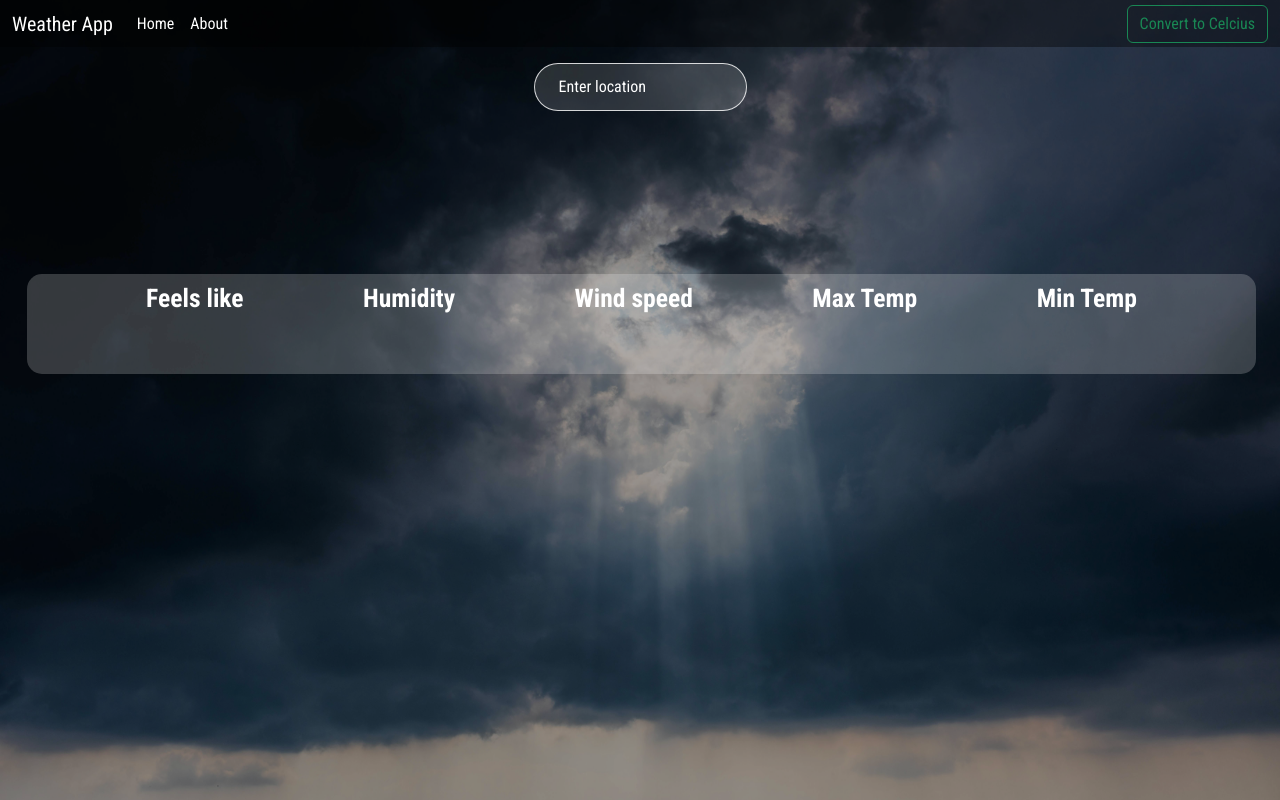
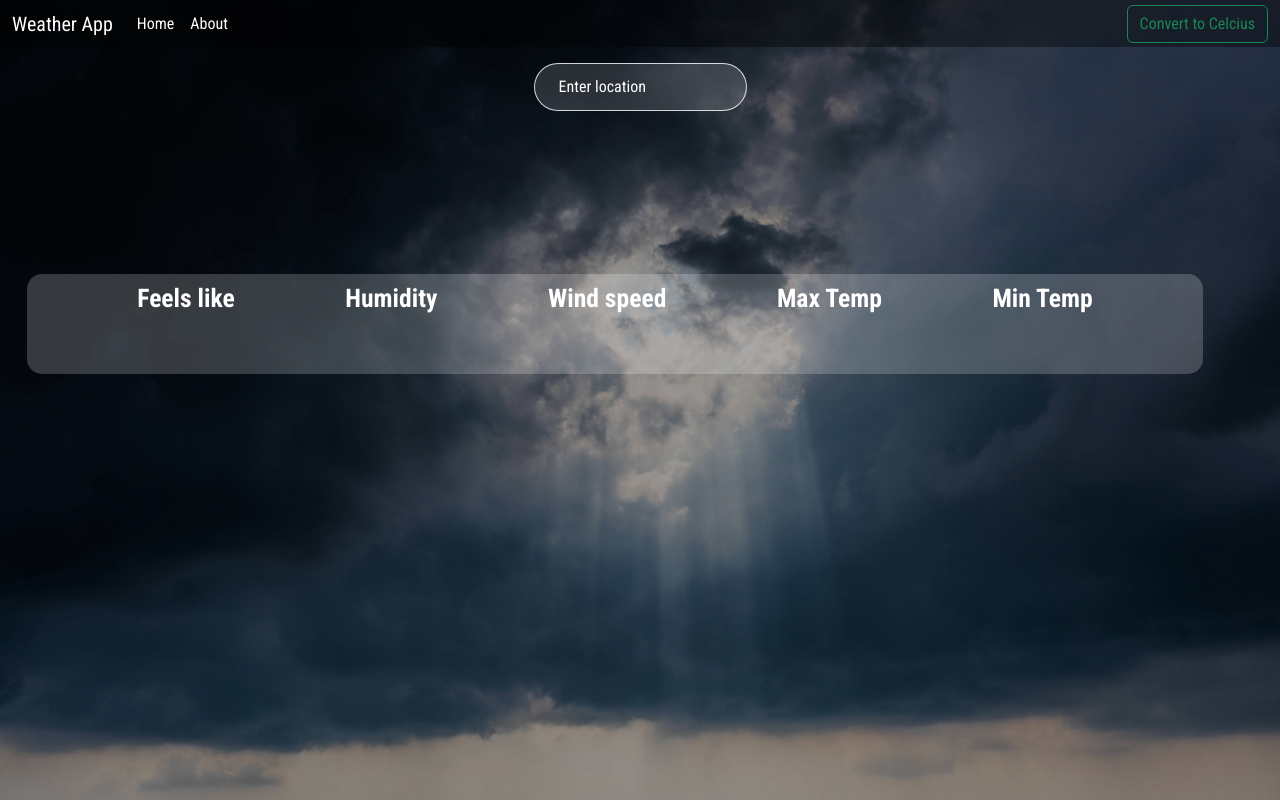
Before and after one commit to Asfar224/React-weather-app-, a React (Create React App) app in the folder weather-app/: page / in a window 1280 px wide. Built offline with nearby package versions, Linux system fonts and the light colour scheme.

Commit message:
little thing

```diff
--- a/weather-app/src/index.css
+++ b/weather-app/src/index.css
@@ -73,7 +73,7 @@ h1{
     text-align: center;
     border-radius: 15px ;
     background-color: rgba(255, 255, 255, 0.2);
-    margin-right: -93px;
+    margin-right: -40px;
     font-weight: bold;
     padding-top: 5px;
     margin-top: -10px;
```
